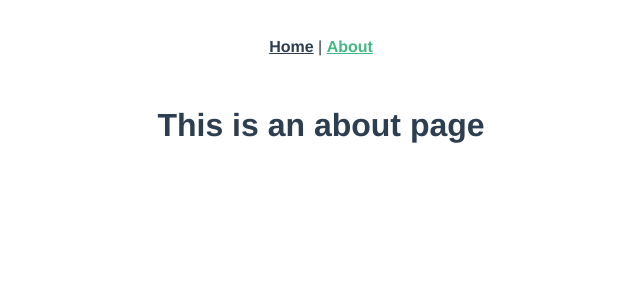
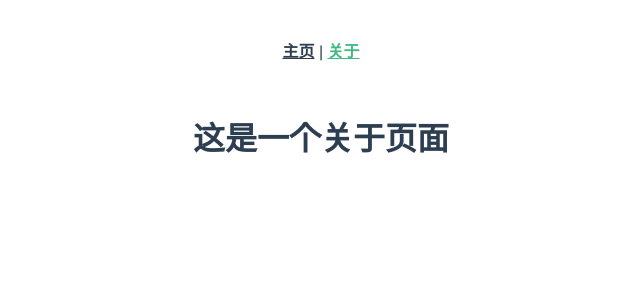
Before and after one commit to komorebi920/template__vue2-typescript, a Vue app: page /about in a window 1280 px wide. Shown: the top 300 px of the page, without its empty margins (319-959 px from the left). Built offline with nearby package versions, Linux system fonts and the light colour scheme.

Commit message:
feat: 通过 vue-i18n 实现多语言

```diff
--- a/package.json
+++ b/package.json
@@ -6,6 +6,7 @@
     "build": "vue-cli-service build",
     "commit": "git cz",
     "format": "prettier --cache --write .",
+    "i18n:report": "vue-cli-service i18n:report --src \"./src/**/*.?(js|vue)\" --locales \"./src/locales/**/*.json\"",
     "lint": "vue-cli-service lint",
     "serve": "vue-cli-service serve",
     "test:unit": "vue-cli-service test:unit"
@@ -25,6 +26,7 @@
     "core-js": "^3.6.5",
     "vue": "^2.6.11",
     "vue-class-component": "^7.2.3",
+    "vue-i18n": "^8.26.3",
     "vue-property-decorator": "^9.1.2",
     "vue-router": "^3.2.0",
     "vuex": "^3.4.0"
@@ -57,6 +59,7 @@
     "prettier-plugin-packagejson": "^2.4.7",
     "sass-loader": "^8.0.2",
     "typescript": "~4.1.5",
+    "vue-cli-plugin-i18n": "~2.3.2",
     "vue-template-compiler": "^2.6.11"
   },
   "packageManager": "yarn@1.22.19",
--- a/src/App.vue
+++ b/src/App.vue
@@ -1,8 +1,8 @@
 <template>
   <div id="app">
     <div id="nav">
-      <router-link to="/">Home</router-link> |
-      <router-link to="/about">About</router-link>
+      <router-link to="/">{{ $t("nav.home") }}</router-link> |
+      <router-link to="/about">{{ $t("nav.about") }}</router-link>
     </div>
     <router-view />
   </div>
--- /dev/null
+++ b/src/i18n.ts
@@ -0,0 +1,27 @@
+import Vue from "vue";
+import VueI18n, { LocaleMessages } from "vue-i18n";
+
+Vue.use(VueI18n);
+
+function loadLocaleMessages(): LocaleMessages {
+  const locales = require.context(
+    "./locales",
+    true,
+    /[A-Za-z0-9-_,\s]+\.json$/i
+  );
+  const messages: LocaleMessages = {};
+  locales.keys().forEach((key) => {
+    const matched = key.match(/([A-Za-z0-9-_]+)\./i);
+    if (matched && matched.length > 1) {
+      const locale = matched[1];
+      messages[locale] = locales(key);
+    }
+  });
+  return messages;
+}
+
+export default new VueI18n({
+  locale: process.env.VUE_APP_I18N_LOCALE || "zh",
+  fallbackLocale: process.env.VUE_APP_I18N_FALLBACK_LOCALE || "en",
+  messages: loadLocaleMessages(),
+});
--- /dev/null
+++ b/src/locales/en.json
@@ -0,0 +1,10 @@
+{
+  "nav": {
+    "home": "Home",
+    "about": "About"
+  },
+  "views": {
+    "home": "Welcome to Your Vue.js + TypeScript App",
+    "about": "This is an about page"
+  }
+}
--- /dev/null
+++ b/src/locales/zh.json
@@ -0,0 +1,10 @@
+{
+  "nav": {
+    "home": "主页",
+    "about": "关于"
+  },
+  "views": {
+    "home": "欢迎使用您的 Vue.js + TypeScript 应用程序",
+    "about": "这是一个关于页面"
+  }
+}
--- a/src/main.ts
+++ b/src/main.ts
@@ -1,5 +1,6 @@
 import Vue from "vue";
 import App from "./App.vue";
+import i18n from "./i18n";
 import router from "./router";
 import store from "./store";
 
@@ -8,5 +9,6 @@ Vue.config.productionTip = false;
 new Vue({
   router,
   store,
+  i18n,
   render: (h) => h(App),
 }).$mount("#app");
--- a/src/views/About.vue
+++ b/src/views/About.vue
@@ -1,5 +1,5 @@
 <template>
   <div class="about">
-    <h1>This is an about page</h1>
+    <h1>{{ $t("views.about") }}</h1>
   </div>
 </template>
--- a/src/views/Home.vue
+++ b/src/views/Home.vue
@@ -1,7 +1,7 @@
 <template>
   <div class="home">
     <img alt="Vue logo" src="../assets/logo.png" />
-    <HelloWorld msg="Welcome to Your Vue.js + TypeScript App" />
+    <HelloWorld :msg="$t('views.home')" />
   </div>
 </template>
 
--- /dev/null
+++ b/vue.config.js
@@ -0,0 +1,11 @@
+module.exports = {
+  pluginOptions: {
+    i18n: {
+      locale: "zh",
+      fallbackLocale: "en",
+      localeDir: "locales",
+      enableInSFC: false,
+      enableBridge: false,
+    },
+  },
+};
```
Also changed, not shown: 2 other files (tests, documents, lock files or other folders).
